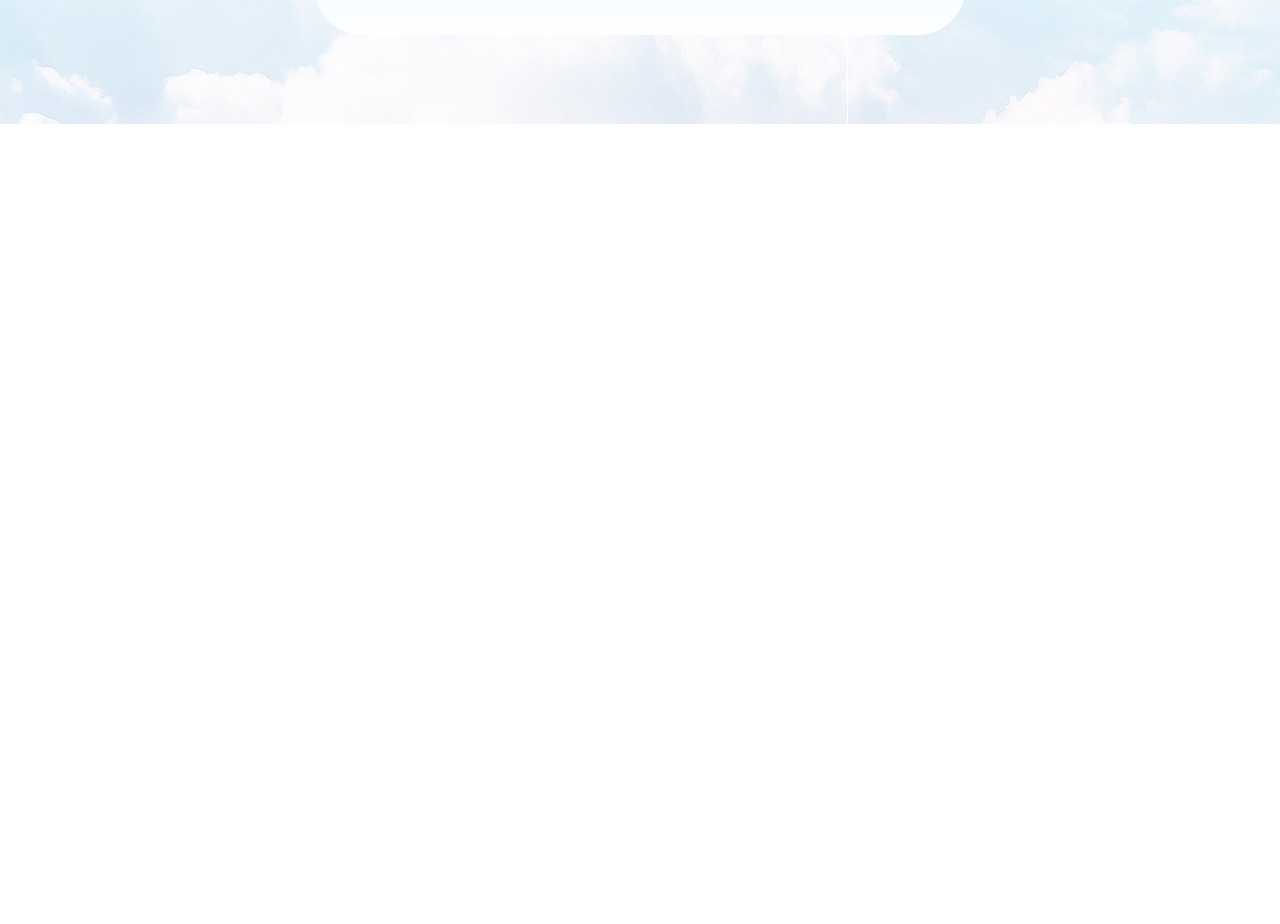
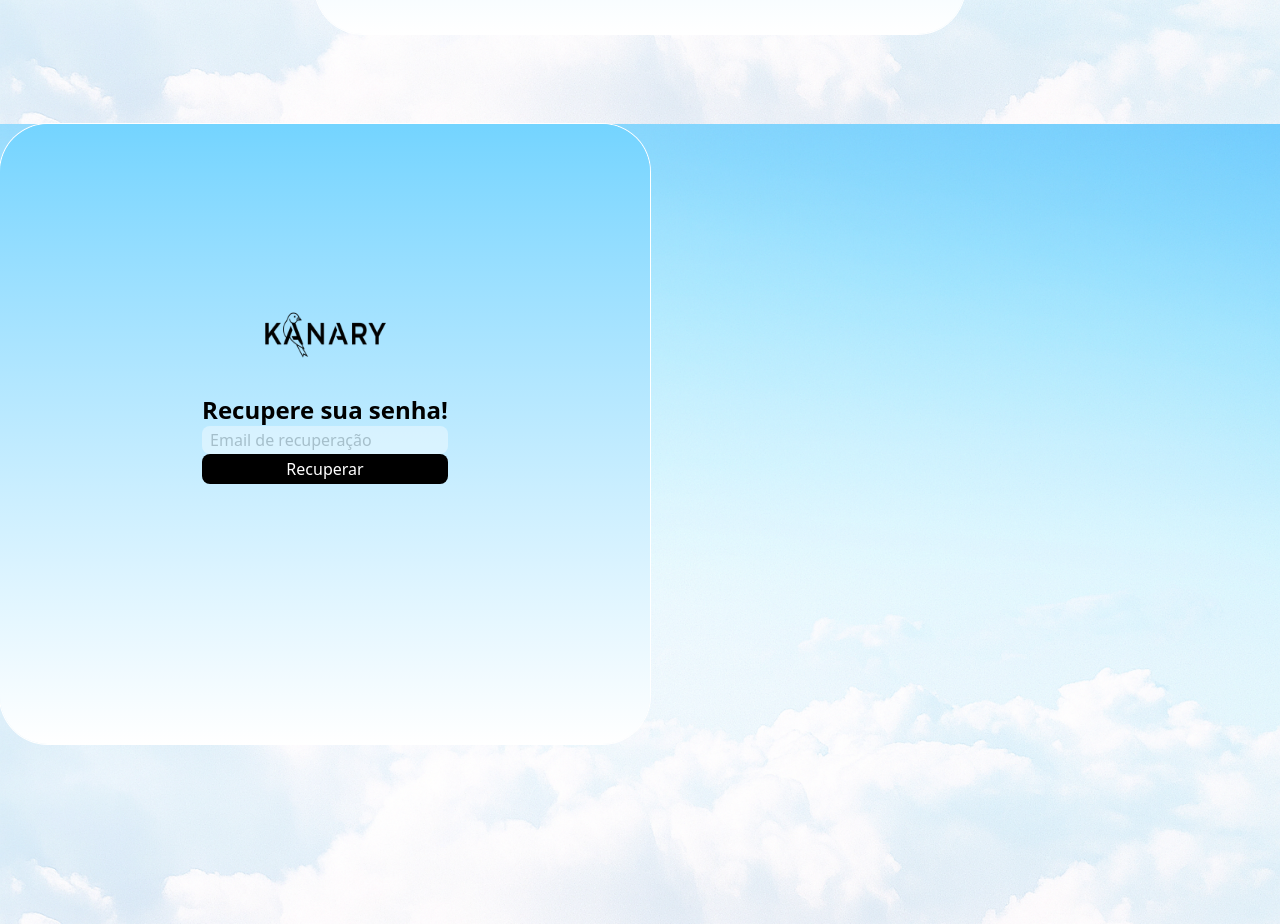
Before and after one commit to diegodasp88/Kanary, a React (Vite) app: page / in a window 1280 px wide. Shown: the part 676-1600 px from the top of the page. Before the commit the page ends 800 px from the top, so only its background shows below. Built offline with nearby package versions, Linux system fonts and the light colour scheme.

Commit message:
Realocando diretorios

```diff
--- a/src/App.tsx
+++ b/src/App.tsx
@@ -1,11 +1,11 @@
-import { Login } from './assets/components/home/Login';
-import { RecoveryPass } from './assets/components/home/RecoveryPass';
+import { Login } from './components/home/Login';
+import { RecoveryPass } from './components/home/RecoveryPass';
 
 function App() {
   return (
     <>
       <Login />
-      {/* <RecoveryPass/> */}
+      <RecoveryPass/>
     </>
   );
 }
```
Also changed, not shown: src/components/CustomButton.tsx (renamed from src/assets/components/CustomButton.tsx), src/components/MeuModal.tsx (renamed from src/assets/components/MeuModal.tsx), src/components/board/index.tsx (renamed from src/assets/components/board/index.tsx), src/components/home/Login.tsx (renamed from src/assets/components/home/Login.tsx), src/components/home/NameBox.tsx (renamed from src/assets/components/home/NameBox.tsx), src/components/home/RecoveryPass.tsx (renamed from src/assets/components/home/RecoveryPass.tsx), src/components/home/index.tsx (renamed from src/assets/components/home/index.tsx).
